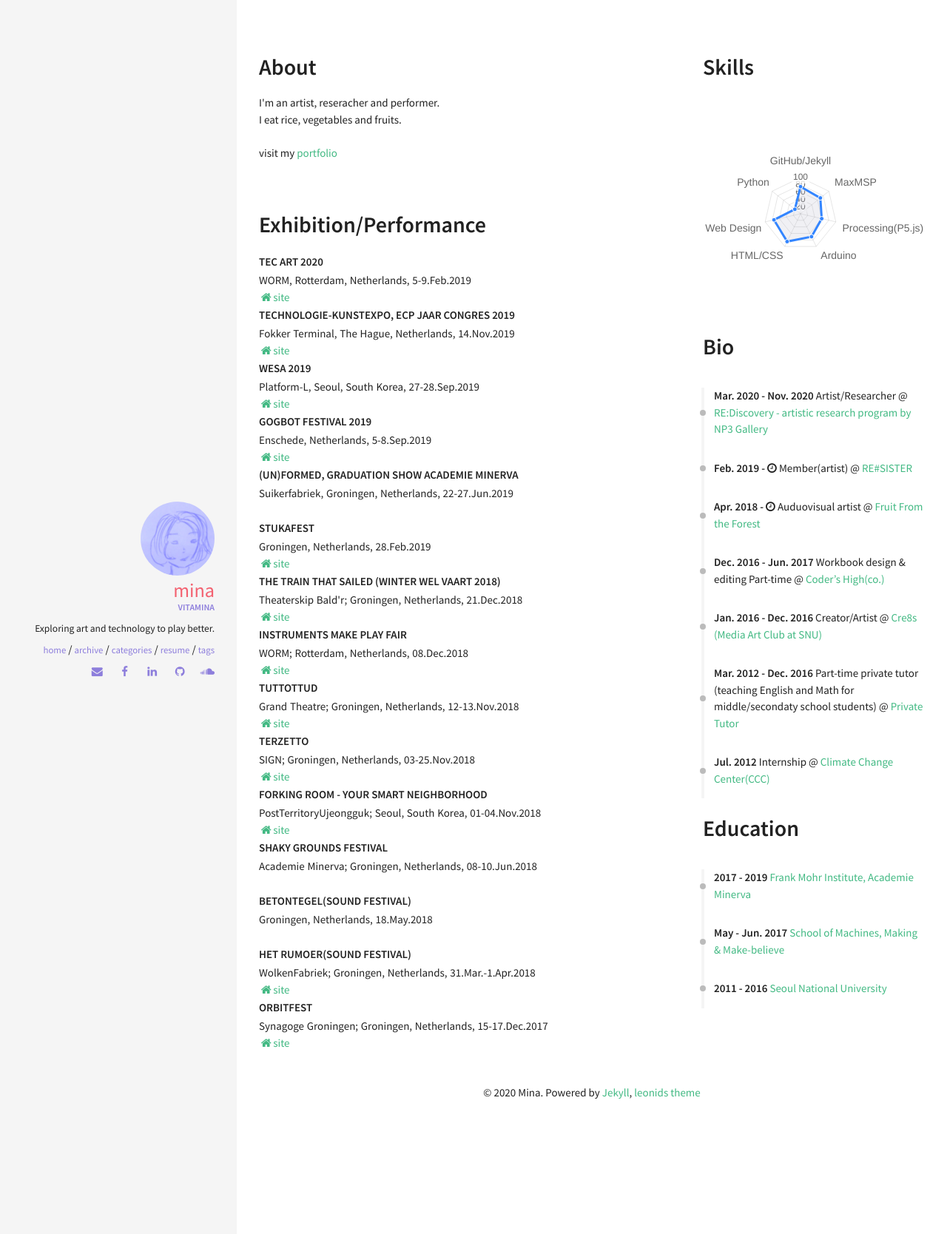
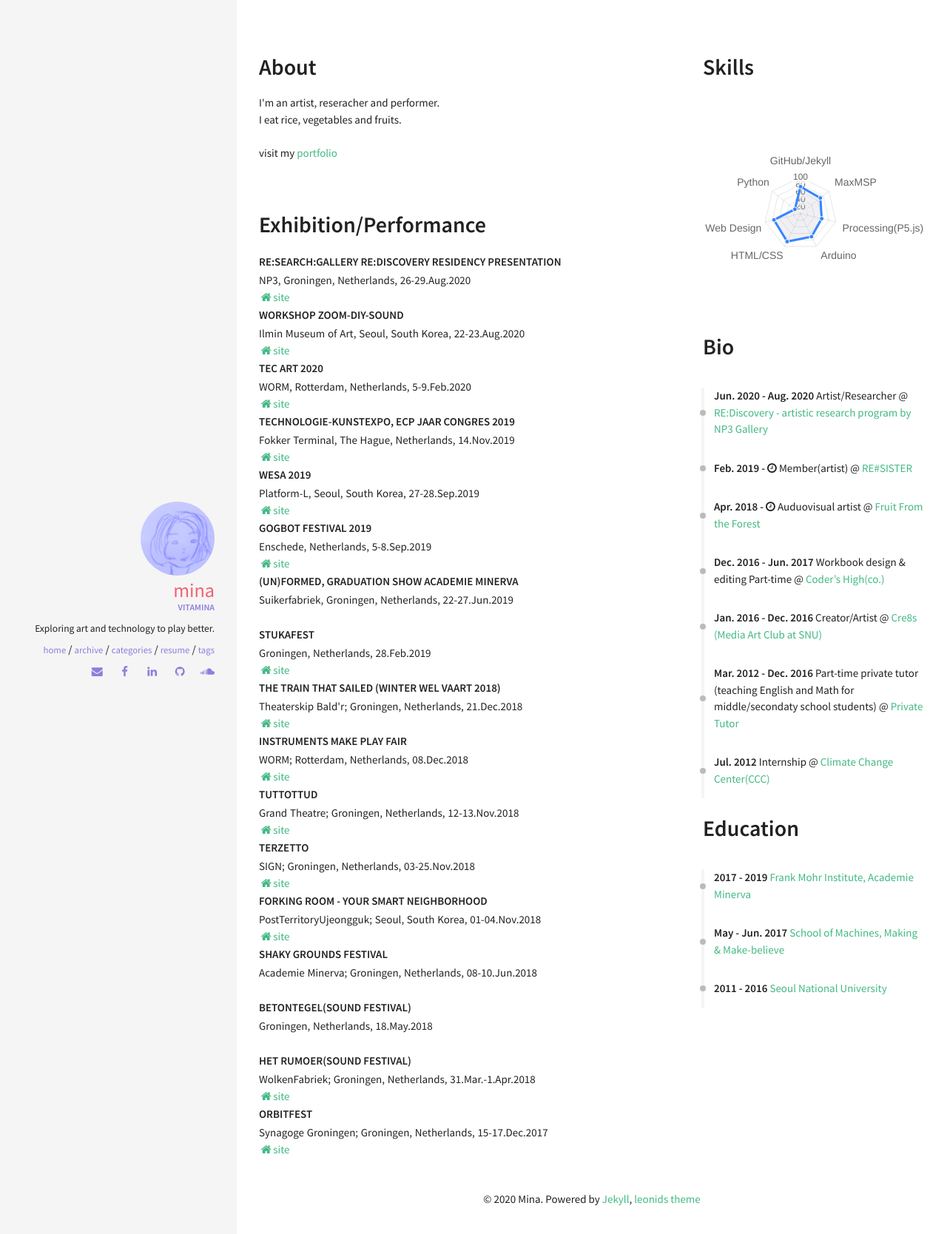
Before and after one commit to lucid2713/blog, a Jekyll site: the page built from resume.html, in a window 1280 px wide. Shown: the top 1668 px of the page at 74% size. Built offline with Jekyll 4.4.1, drawn with Linux system fonts in a browser that asks for light colours; nearby versions of some CDN libraries.

Commit message:
cv update

```diff
--- a/_data/index/careers.yml
+++ b/_data/index/careers.yml
@@ -2,7 +2,7 @@
 # if you don't have language feature(language.yml is empty), ignore "i18n" items
 - name: RE:Discovery - artistic research program by NP3 Gallery
   link: http://www.np3.nu/?p=2703
-  date: Mar. 2020 - Nov. 2020
+  date: Jun. 2020 - Aug. 2020
   job: Artist/Researcher
 
 - name: RE#SISTER
--- a/_data/index/projects.yml
+++ b/_data/index/projects.yml
@@ -1,5 +1,13 @@
+- name: RE:Search:Gallery RE:Discovery residency presentation
+  descr: "NP3, Groningen, Netherlands, 26-29.Aug.2020"
+  website: http://ilmin.org/kr/
+
+- name: workshop ZOOM-DIY-SOUND
+  descr: "Ilmin Museum of Art, Seoul, South Korea, 22-23.Aug.2020"
+  website: http://ilmin.org/kr/
+
 - name: TEC ART 2020
-  descr: "WORM, Rotterdam, Netherlands, 5-9.Feb.2019"
+  descr: "WORM, Rotterdam, Netherlands, 5-9.Feb.2020"
   website: https://2020.tecart.nl/
 
 - name: Technologie-kunstexpo, ECP jaar congres 2019
```
